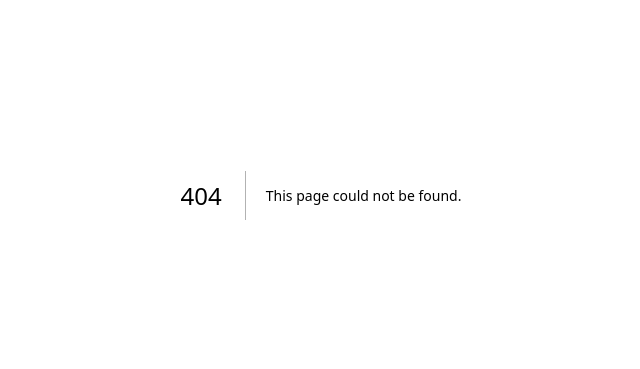
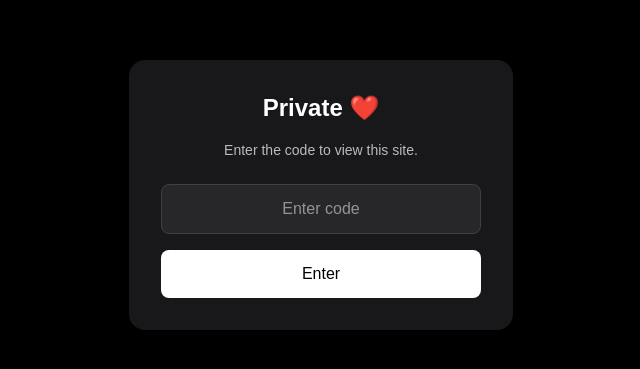
Before and after one commit to kechanskyy/valentines-site, a Next.js app: page /login in a window 1280 px wide. Before the commit this address had no page. Shown: the part 205-574 px from the top of the page, without its empty margins (319-959 px from the left). Built offline with nearby package versions, Linux system fonts and the light colour scheme.

Commit message:
Add login gate

```diff
--- /dev/null
+++ b/app/login/page.tsx
@@ -0,0 +1,50 @@
+"use client";
+
+import { useState } from "react";
+
+const PASSCODE = "0214";
+
+export default function LoginPage() {
+  const [code, setCode] = useState("");
+  const [error, setError] = useState("");
+
+  const handleSubmit = (e: React.FormEvent) => {
+    e.preventDefault();
+
+    if (code.trim() === PASSCODE) {
+      document.cookie = `valentine_auth=1; path=/; max-age=${60 * 60 * 24 * 7}; SameSite=Lax`;
+      window.location.href = "/";
+      return;
+    }
+
+    setError("Wrong code ❤️");
+  };
+
+  return (
+    <div className="min-h-screen flex items-center justify-center bg-black text-white">
+      <div className="bg-zinc-900 p-8 rounded-2xl shadow-xl w-full max-w-sm">
+        <h1 className="text-2xl font-semibold mb-4 text-center">Private ❤️</h1>
+        <p className="text-sm text-center mb-6 opacity-70">Enter the code to view this site.</p>
+
+        <form onSubmit={handleSubmit}>
+          <input
+            type="password"
+            value={code}
+            onChange={(e) => setCode(e.target.value)}
+            className="w-full p-3 rounded-lg bg-zinc-800 border border-zinc-700 mb-4 text-center"
+            placeholder="Enter code"
+          />
+
+          {error && <p className="text-red-400 text-sm text-center mb-3">{error}</p>}
+
+          <button
+            type="submit"
+            className="w-full bg-white text-black py-3 rounded-lg font-medium hover:opacity-90 transition"
+          >
+            Enter
+          </button>
+        </form>
+      </div>
+    </div>
+  );
+}
--- /dev/null
+++ b/middleware.ts
@@ -0,0 +1,29 @@
+import { NextResponse } from "next/server";
+import type { NextRequest } from "next/server";
+
+export function middleware(req: NextRequest) {
+  const { pathname } = req.nextUrl;
+
+  // allow login + Next internals
+  if (
+    pathname.startsWith("/_next") ||
+    pathname.startsWith("/favicon") ||
+    pathname.startsWith("/login")
+  ) {
+    return NextResponse.next();
+  }
+
+  const authed = req.cookies.get("valentine_auth")?.value === "1";
+
+  if (!authed) {
+    const url = req.nextUrl.clone();
+    url.pathname = "/login";
+    return NextResponse.redirect(url);
+  }
+
+  return NextResponse.next();
+}
+
+export const config = {
+  matcher: ["/((?!api).*)"],
+};
```
